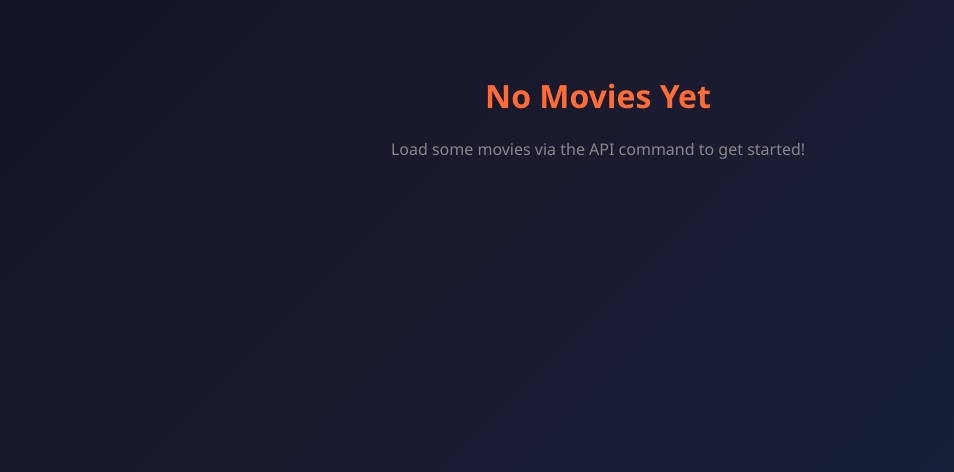
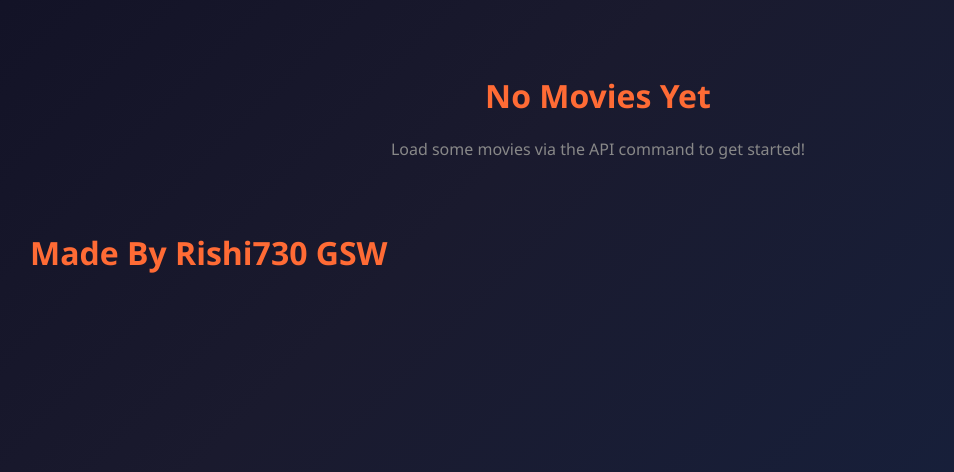
Before and after one commit to Rishi730/Spectre_Movieratings, a Django app: template reviews/templates/reviews/movie_list.html in a window 1280 px wide. Shown: the part 328-800 px from the top of the page, without its empty margins (42-996 px from the left). Run offline with Django 3.2, Linux system fonts and the light colour scheme; the template is opened without the code that fills it, so the values that code supplies are empty.

Commit message:
Update movie_list.html

```diff
--- a/reviews/templates/reviews/movie_list.html
+++ b/reviews/templates/reviews/movie_list.html
@@ -50,6 +50,5 @@
     <p>Load some movies via the API command to get started!</p>
   </div>
 {% endfor %}
-
+<h2>Made By Rishi730 GSW</h2>
 {% endblock %}
-<h2>Made By Rishi730 GSW</h2>
```
